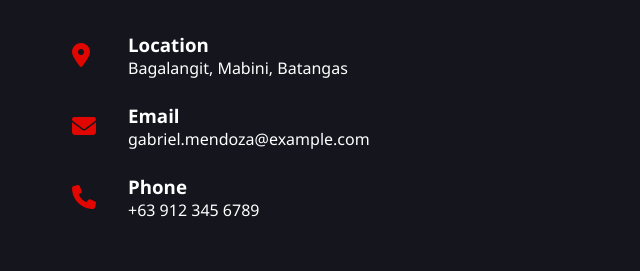
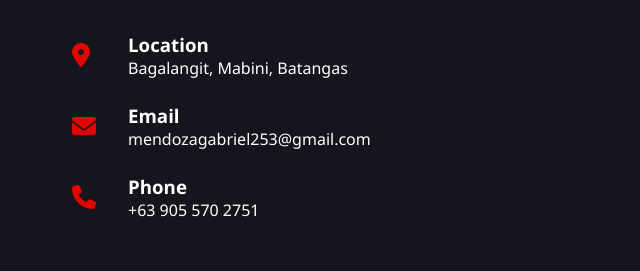
Before and after one commit to Gabii0805/Portfolio, a plain HTML site: page gabo portfolio2/index.html in a window 1280 px wide. Shown: the part 2540-2811 px from the top of the page, 0-640 px from the left. Drawn offline with Linux system fonts and the light colour scheme.

Commit message:
Update index.html

```diff
--- a/gabo portfolio2/index.html
+++ b/gabo portfolio2/index.html
@@ -239,14 +239,14 @@
                     <i class="fas fa-envelope"></i>
                     <div>
                         <h3>Email</h3>
-                        <p>gabriel.mendoza@example.com</p>
+                        <p>mendozagabriel253@gmail.com</p>
                     </div>
                 </div>
                 <div class="contact-item">
                     <i class="fas fa-phone"></i>
                     <div>
                         <h3>Phone</h3>
-                        <p>+63 912 345 6789</p>
+                        <p>+63 905 570 2751</p>
                     </div>
                 </div>
             </div>
```
